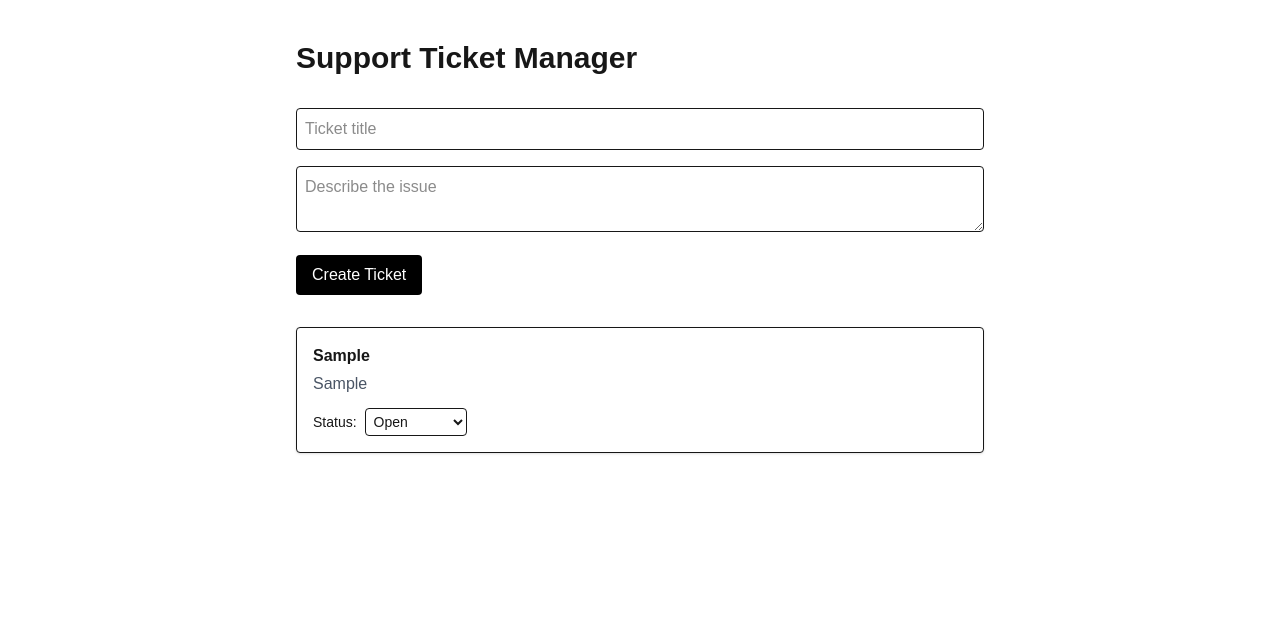
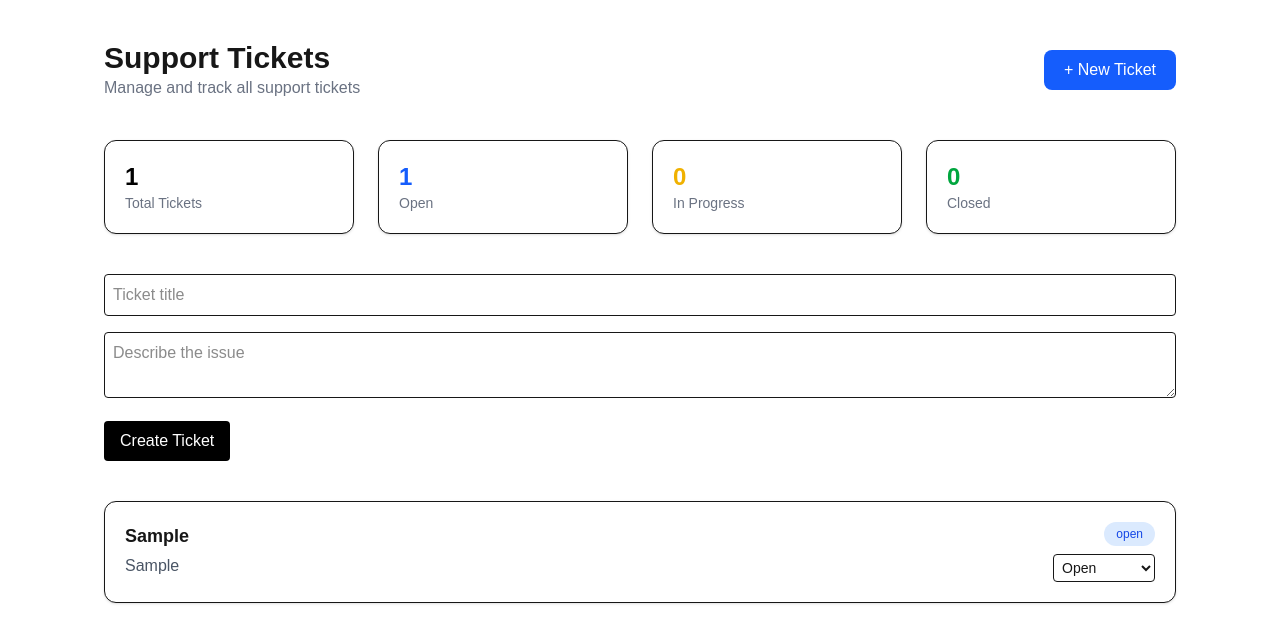
Before and after one commit to emlinem/Mini-Ticketing-System-UI, a Next.js app in the folder mini-ticketing-system-ui/: page / in a window 1280 px wide. Both pictures are taken after typing "Sample", "Sample" into the empty fields and a click on the button "Create Ticket". Shown: the top 642 px of the page. Built offline with nearby package versions, Linux system fonts and the light colour scheme.

Commit message:
Refactor ticket dashboard UI with stats cards, improved ticket layout, and status badges

```diff
--- a/mini-ticketing-system-ui/app/page.tsx
+++ b/mini-ticketing-system-ui/app/page.tsx
@@ -3,23 +3,44 @@
 import { useTickets } from '@/hooks/useTickets'
 import TicketForm from '@/components/TicketForm'
 import TicketList from '@/components/TicketList'
+import StatCard from '@/components/StatCard'
 
 export default function Home() {
   const { tickets, addTicket, updateStatus } = useTickets()
 
+  const open = tickets.filter((t) => t.status === 'open').length
+  const inProgress = tickets.filter((t) => t.status === 'in-progress').length
+  const closed = tickets.filter((t) => t.status === 'closed').length
+
   return (
-    <main className="max-w-3xl mx-auto p-10 space-y-8">
+    <main className="max-w-6xl mx-auto p-10 space-y-10">
 
-      <h1 className="text-3xl font-bold">
-        Support Ticket Manager
-      </h1>
+    {/*Header*/}
+    <div className="flex justify-between items-center">
+      <div>
+        <h1 className="text-3xl font-bold">Support Tickets</h1>
+        <p className="text-gray-500">Manage and track all support tickets</p>
+      </div>
 
-      <TicketForm onCreate={addTicket} />
+      <button className="bg-blue-600 text-white px-5 py-2 rounded-lg">+ New Ticket</button>
+    </div>
 
-      <TicketList
-        tickets={tickets}
-        onStatusChange={updateStatus}
-      />
+    {/*Stats*/}
+    <div className="grid grid-cols-4 gap-6">
+      <StatCard label="Total Tickets" value={tickets.length}/>
+      <StatCard label="Open" value={open} color="text-blue-600"/>
+      <StatCard label="In Progress" value={inProgress} color="text-yellow-500"/>
+      <StatCard label="Closed" value={closed} color="text-green-600"/>
+    </div>
+
+    {/*Create Ticket*/}
+    <TicketForm onCreate={addTicket} />
+
+    {/*Ticket List*/}
+    <TicketList
+      tickets={tickets}
+      onStatusChange={updateStatus}
+    />
 
     </main>
   )
--- /dev/null
+++ b/mini-ticketing-system-ui/components/StatCard.tsx
@@ -0,0 +1,23 @@
+type Props = {
+  label: string
+  value: number
+  color?: string
+}
+
+export default function StatCard({
+  label,
+  value,
+  color = "text-black"
+}: Props) {
+  return (
+    <div className="bg-white border rounded-xl p-5 shadow-sm">
+      <div className={`text-2xl font-bold ${color}`}>
+        {value}
+      </div>
+
+      <div className="text-gray-500 text-sm">
+        {label}
+      </div>
+    </div>
+  )
+}
--- /dev/null
+++ b/mini-ticketing-system-ui/components/StatusBadge.tsx
@@ -0,0 +1,22 @@
+import { TicketStatus } from '@/types/ticket'
+
+export default function StatusBadge({
+  status
+}: {
+  status: TicketStatus
+}) {
+
+  const styles = {
+    open: "bg-blue-100 text-blue-700",
+    "in-progress": "bg-yellow-100 text-yellow-700",
+    closed: "bg-green-100 text-green-700",
+  }
+
+  return (
+    <span
+      className={`px-3 py-1 rounded-full text-xs font-medium ${styles[status]}`}
+    >
+      {status}
+    </span>
+  )
+}
--- a/mini-ticketing-system-ui/components/TicketList.tsx
+++ b/mini-ticketing-system-ui/components/TicketList.tsx
@@ -1,34 +1,49 @@
 import {Ticket, TicketStatus} from "@/types/ticket"
+import StatusBadge from "./StatusBadge"
 
 type Props = {
   tickets: Ticket[]
   onStatusChange?: (id: string, status: TicketStatus) => void
 }
 
-export default function TicketList({ tickets }: Props) {
+export default function TicketList({ tickets, onStatusChange }: Props) {
     if (tickets.length === 0) {
         return <p className="text-gray-500 ">No tickets yet.</p>
     }
 
-    function onStatusChange(id: string, arg1: string): void {
-        throw new Error("Function not implemented.")
-    }
+    return(
+        <div className="space-y-3">
+            {tickets.map((ticket) => (
+                <div
+                    key={ticket.id}
+                    className="bg-white border rounded-xl p-5 shadow-sm flex justify-between"
+                >
+                <div>
+                    <h3 className="font-semibold text-lg">
+                    {ticket.title}
+                    </h3>
 
-    return(
-        <div className="space-y-4">{tickets.map((ticket)=>(
-            <div key={ticket.id} className="border p-4 rounded p-4 bg-white shadow-sm">
-                <h3 className="font-semibold">{ticket.title}</h3>
-                <p className="text-gray-600 mt-1">{ticket.description}</p>
-                <div className="mt-3">
-                    <label className="text-sm mr-2">Status:</label>
+                    <p className="text-gray-600 mt-1">
+                    {ticket.description}
+                    </p>
+                </div>
+
+                <div className="flex flex-col items-end gap-2">
+
+                    <StatusBadge status={ticket.status} />
+
                     <select
                     value={ticket.status}
-                        onChange={(e) => onStatusChange(ticket.id, e.target.value as TicketStatus)}
-                        className="border rounded p-1 text-sm">
+                    onChange={(e) =>
+                        onStatusChange?.(ticket.id, e.target.value as TicketStatus)
+                    }
+                    className="border rounded p-1 text-sm"
+                    >
                     <option value="open">Open</option>
                     <option value="in-progress">In Progress</option>
                     <option value="closed">Closed</option>
                     </select>
+
                 </div>
                 </div>
             ))}
```
Lines whose indentation alone changed are shown as unchanged.
